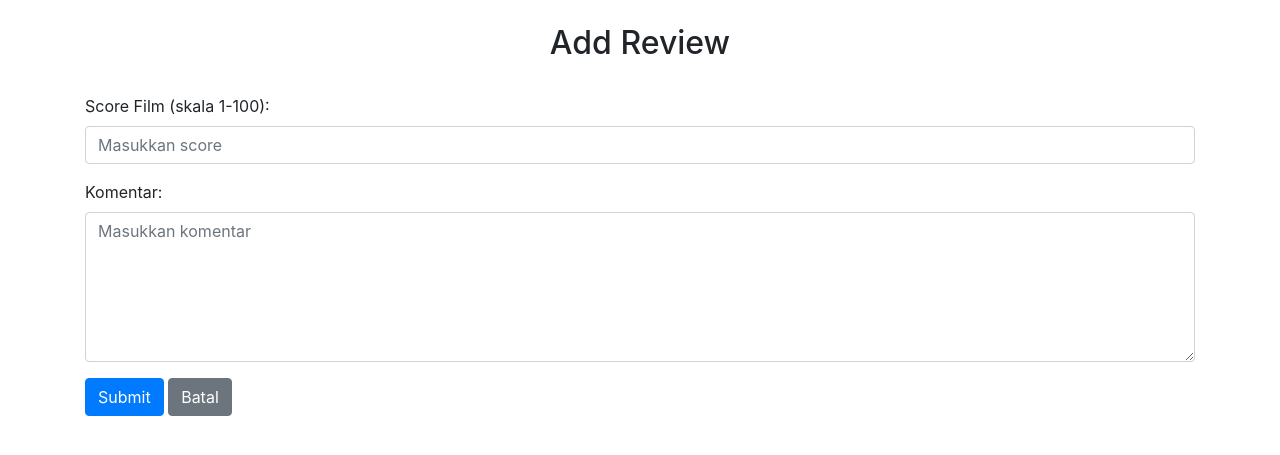
After one commit to B1-Kelompok6/project-akhir-web, a PHP site: page /crud_tiket/add_review.php?id=1 in a window 1280 px wide. The commit adds this page. Shown: the top 455 px of the page. Run offline with PHP 8.4, Linux system fonts and the light colour scheme.

Commit message:
menambahkan fitur untuk menambahkan review pada admin dan staff

```diff
--- a/crud_tiket.php
+++ b/crud_tiket.php
@@ -124,7 +124,8 @@ if (!$result) {
                   <td><?php echo $row['studio']?></td>
                   <td class="set">
                       <a href="crud_tiket/update.php?id=<?php echo $row['id_tiket']?>" class="btn-danger-tiket" role="button">Update</a><br>
-                      <a href="crud_tiket/delete.php?id=<?php echo $row['id_tiket']?>" class="btn-warning-tiket" role="button">Delete</a>
+                      <a href="crud_tiket/delete.php?id=<?php echo $row['id_tiket']?>" class="btn-warning-tiket" role="button">Delete</a><br>
+                      <a href="crud_tiket/add_review.php?id=<?php echo $row['id_tiket']?>" class="btn-review-tiket" role="button">Review</a>
                   </td>
               </tr>
               <?php
--- /dev/null
+++ b/crud_tiket/add_review.php
@@ -0,0 +1,57 @@
+<?php
+require '../koneksi.php';
+$error = "";
+
+$id_tiket = $_GET['id'];
+
+if (isset($_POST['add'])) {
+    $id_tiket = $_POST['id_tiket'];
+    $penilaian = $_POST['score'];
+    $komentar = $_POST['komentar'];
+
+    $query = "INSERT INTO review VALUES ('','$penilaian', '$komentar', '$id_tiket')";
+
+    if(mysqli_query($conn, $query)) {
+        echo "<script>
+                alert('Berhasil menambahkan review');
+                document.location.href = '../crud_tiket.php';
+            </script>";
+    } else {
+        $error = "Gagal menambahkan data : " . mysqli_error($conn);
+    }
+}
+?>
+
+<!DOCTYPE html>
+<html>
+<head>
+    <title>Add Review</title>
+    <link rel="stylesheet" href="https://cdn.jsdelivr.net/npm/bootstrap@4.6.1/dist/css/bootstrap.min.css" integrity="sha384-zCbKRCUGaJDkqS1kPbPd7TveP5iyJE0EjAuZQTgFLD2ylzuqKfdKlfG/eSrtxUkn" crossorigin="anonymous">
+    <a href=""></a>
+</head>
+<body>
+    <div class="container">
+        <br>
+        <center><h2>Add Review</h2></center>
+        <br>
+        <?php if($error != ''){ ?>
+            <div style="color:red; text-align:right;" ><?php echo $error; ?></div>
+        <?php } ?>
+        <form action="" method="post">
+        <div class="form-group">
+            <label>Score Film (skala 1-100):</label>
+            <input type="number" name="score" class="form-control" placeholder="Masukkan score" required>
+        </div>
+        <div class="form-group">
+            <label>Komentar:</label>
+            <textarea name="komentar" class="form-control" placeholder="Masukkan komentar" required style="height: 150px;"></textarea>
+        </div>
+        <input type="hidden" name="id_tiket" value="<?= $id_tiket ?>">
+
+        <button type="submit" name="add" class="btn btn-primary">Submit</button>
+        <a href="../crud_tiket.php" class="btn btn-secondary">Batal</a>
+        <br>
+        <br>
+    </div>
+</body>
+</html>
--- a/crud_tiket/create.php
+++ b/crud_tiket/create.php
@@ -75,7 +75,7 @@ if (isset($_POST['add'])) {
         </div>
         <div class="form-group">
             <label>Sinopsis:</label>
-            <textarea name="sinopsis" class="form-control" placeholder="Masukkan sinopsis" required></textarea>
+            <textarea name="sinopsis" class="form-control" placeholder="Masukkan sinopsis" required style="height: 150px;"></textarea>
         </div>
         <div class="form-group">
             <label>Durasi:</label>
--- a/crud_tiket/delete.php
+++ b/crud_tiket/delete.php
@@ -3,7 +3,9 @@ require "../koneksi.php";
 
 $id= $_GET["id"];
 if($id){
+    $query2 = "DELETE FROM review WHERE id_tiket = '$id'";
     $query = "DELETE FROM tiket WHERE id_tiket = '$id'";
+    mysqli_query($conn, $query2);
     mysqli_query($conn, $query);
 echo "<script>
         alert('Data berhasil dihapus')
--- a/crud_tiket/update.php
+++ b/crud_tiket/update.php
@@ -52,7 +52,6 @@ $row = mysqli_fetch_assoc($result);
 <head>
     <title>Update Data</title>
     <link rel="stylesheet" href="https://cdn.jsdelivr.net/npm/bootstrap@4.6.1/dist/css/bootstrap.min.css" integrity="sha384-zCbKRCUGaJDkqS1kPbPd7TveP5iyJE0EjAuZQTgFLD2ylzuqKfdKlfG/eSrtxUkn" crossorigin="anonymous">
-    <!-- <link rel="stylesheet" href="crud_user.css"> -->
 </head>
 <body>
     <div class="container">
```
